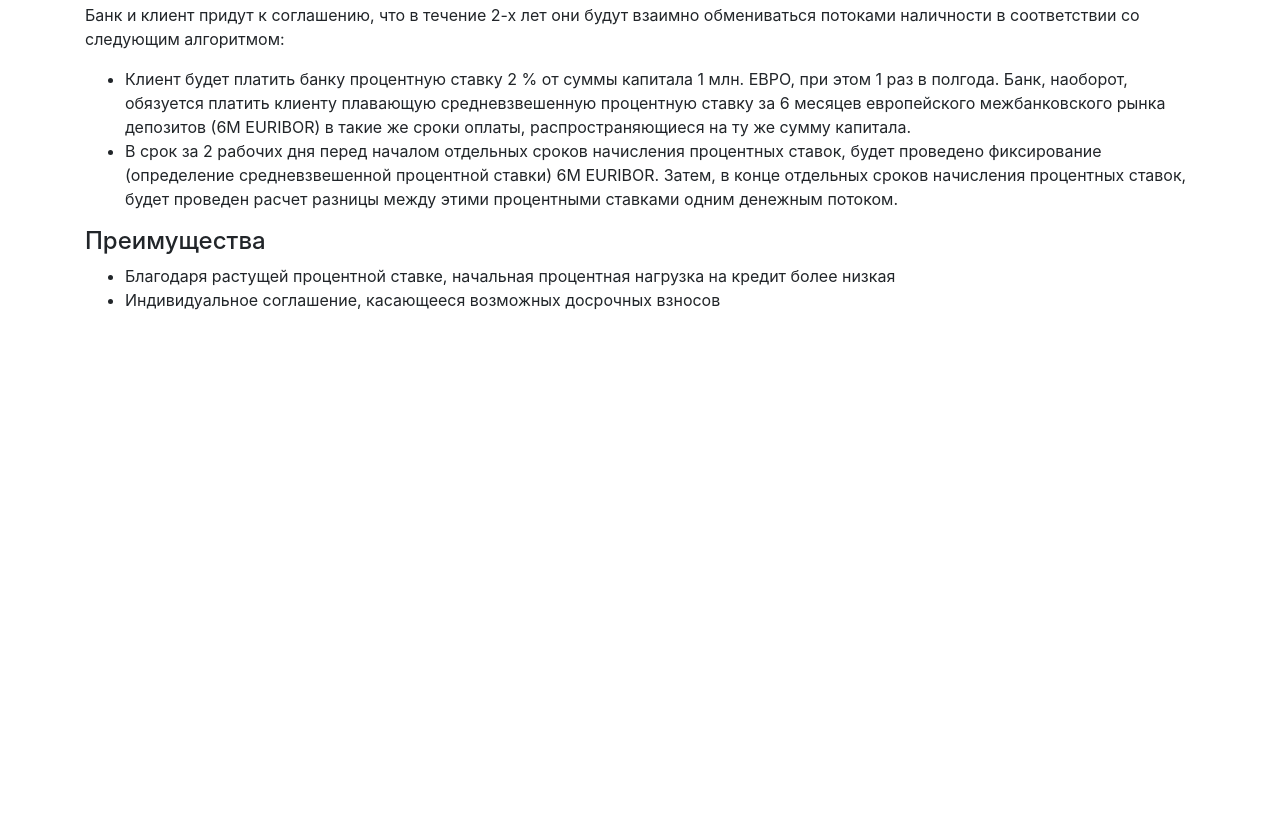
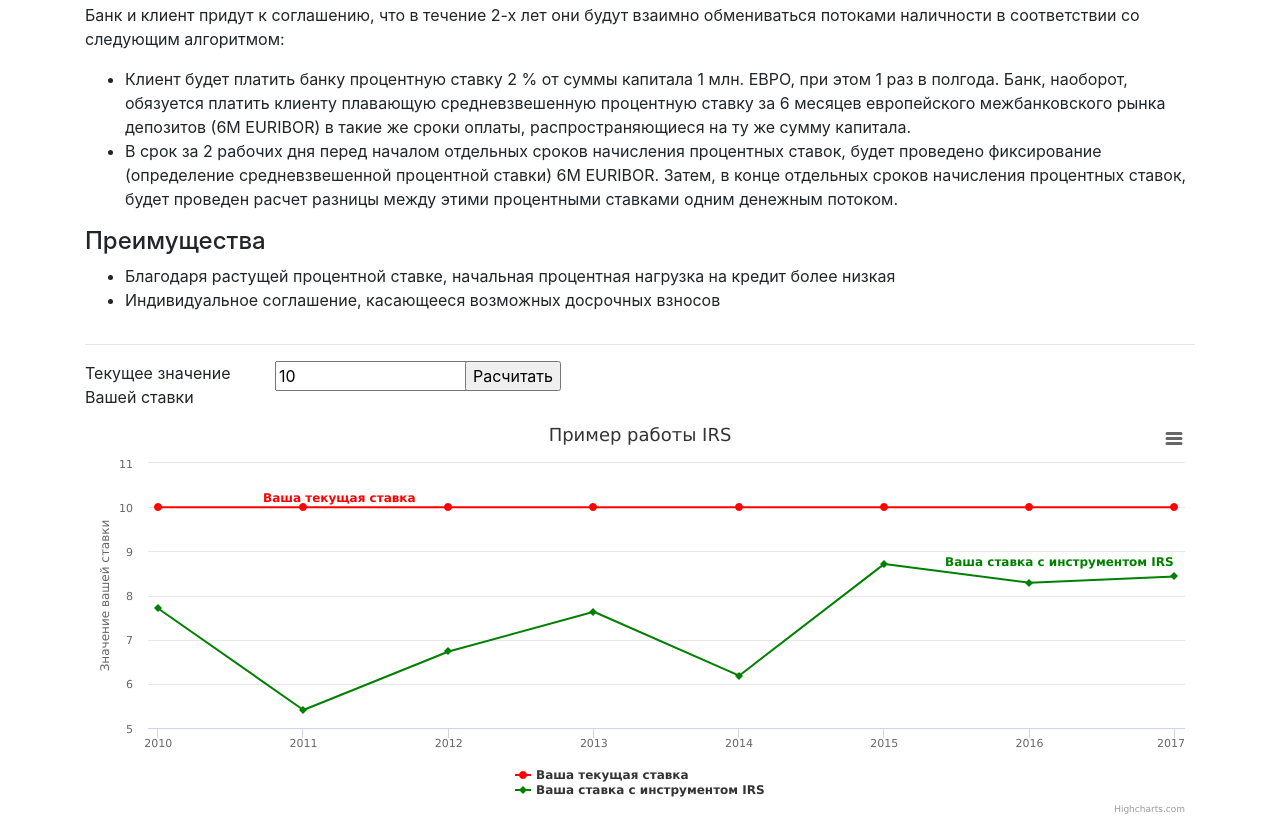
Before and after one commit to Axbry/Axbry.github.io, a plain HTML site: page index.html in a window 1280 px wide. Shown: the part 799-1616 px from the top of the page. Before the commit the page ends 1127 px from the top, so only its background shows below. Drawn offline with nearby package versions, Linux system fonts and the light colour scheme.

Commit message:
График

```diff
--- /dev/null
+++ b/css/main.css
@@ -0,0 +1,6 @@
+#container {
+    min-width: 310px;
+    max-width: 800px;
+    height: 400px;
+    margin: 0 auto
+  }
--- a/index.html
+++ b/index.html
@@ -7,6 +7,7 @@
 
     <!-- Bootstrap CSS -->
     <link rel="stylesheet" href="https://stackpath.bootstrapcdn.com/bootstrap/4.3.1/css/bootstrap.min.css" integrity="sha384-ggOyR0iXCbMQv3Xipma34MD+dH/1fQ784/j6cY/iJTQUOhcWr7x9JvoRxT2MZw1T" crossorigin="anonymous">
+    <link rel="stylesheet" href="./css/main.css">
 
     <title>Оценка инструментов Глобальных Рынков</title>
   </head>
@@ -116,6 +117,22 @@
         </div>
         <div class="tab-pane fade" id="floor" role="tabpanel" aria-labelledby="floor-tab">Здесь представленно подробное описание продукта Floor</div>
       </div>
+      <p></p>
+      <hr />
+      <form>
+        <div class="row">
+          <div class="col-12 col-md-3 col-lg-2">
+            <label>Текущее значение Вашей ставки</label>
+          </div>
+          <div class="col-12 col-md-3 col-lg-2">
+            <input id="interestRateInput" value="10">
+          </div>
+          <div class="col-12 col-md-3 col-lg-2">
+            <input type="button" onclick="plot()" value="Расчитать"></input>
+          </div>
+        </div>
+      </form>
+      <div id="chart-container"></div>
     </div>
 
     <!-- Optional JavaScript -->
@@ -123,5 +140,10 @@
     <script src="https://code.jquery.com/jquery-3.3.1.slim.min.js" integrity="sha384-q8i/X+965DzO0rT7abK41JStQIAqVgRVzpbzo5smXKp4YfRvH+8abtTE1Pi6jizo" crossorigin="anonymous"></script>
     <script src="https://cdnjs.cloudflare.com/ajax/libs/popper.js/1.14.7/umd/popper.min.js" integrity="sha384-UO2eT0CpHqdSJQ6hJty5KVphtPhzWj9WO1clHTMGa3JDZwrnQq4sF86dIHNDz0W1" crossorigin="anonymous"></script>
     <script src="https://stackpath.bootstrapcdn.com/bootstrap/4.3.1/js/bootstrap.min.js" integrity="sha384-JjSmVgyd0p3pXB1rRibZUAYoIIy6OrQ6VrjIEaFf/nJGzIxFDsf4x0xIM+B07jRM" crossorigin="anonymous"></script>
+    <script src="https://code.highcharts.com/highcharts.js"></script>
+    <script src="https://code.highcharts.com/modules/series-label.js"></script>
+    <script src="https://code.highcharts.com/modules/exporting.js"></script>
+    <script src="https://code.highcharts.com/modules/export-data.js"></script>
+    <script src="./js/main.js"></script>
   </body>
 </html>
--- /dev/null
+++ b/js/main.js
@@ -0,0 +1,67 @@
+function randomMinMax(min, max) {
+    var rand = min + Math.random() * (max - min);
+    return rand;
+  }
+
+function plot() {
+
+    intRate = parseFloat(document.getElementById("interestRateInput").value);
+
+    Highcharts.chart('chart-container', {
+
+        title: {
+        text: 'Пример работы IRS'
+        },
+
+        yAxis: {
+            title: {
+                text: 'Значение вашей ставки'
+            }
+        },
+        legend: {
+            layout: 'vertical',
+            align: 'center',
+            verticalAlign: 'bottom'
+        },
+
+        plotOptions: {
+        series: {
+            label: {
+            connectorAllowed: false
+            },
+            pointStart: 2010
+        }
+        },
+
+        series: [{
+            name: 'Ваша текущая ставка',
+            data: [intRate, intRate, intRate, intRate, intRate, intRate, intRate, intRate],
+            color: 'red'
+        }, {
+            name: 'Ваша ставка с инструментом IRS',
+            data: [randomMinMax(intRate * 0.5, intRate * 1.15), randomMinMax(intRate * 0.5, intRate * 1.15), randomMinMax(intRate * 0.5, intRate * 1.15), randomMinMax(intRate * 0.5, intRate * 1.15), randomMinMax(intRate * 0.5, intRate * 1.15), randomMinMax(intRate * 0.5, intRate * 1.15), randomMinMax(intRate * 0.5, intRate * 1.15), randomMinMax(intRate * 0.5, intRate * 1.15)],
+            color: 'green'
+        }
+    ],
+
+        responsive: {
+        rules: [{
+            condition: {
+            maxWidth: 500
+            },
+            chartOptions: {
+            legend: {
+                layout: 'horizontal',
+                align: 'center',
+                verticalAlign: 'bottom'
+            }
+            }
+        }]
+        }
+
+    });
+}
+
+$( document ).ready(function() {
+    plot();
+});
```
